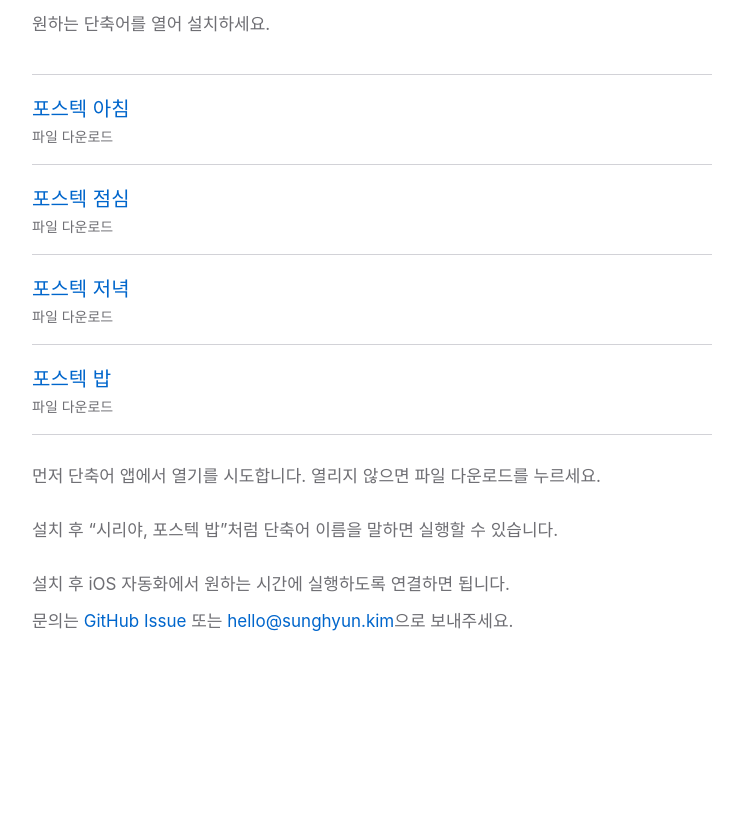
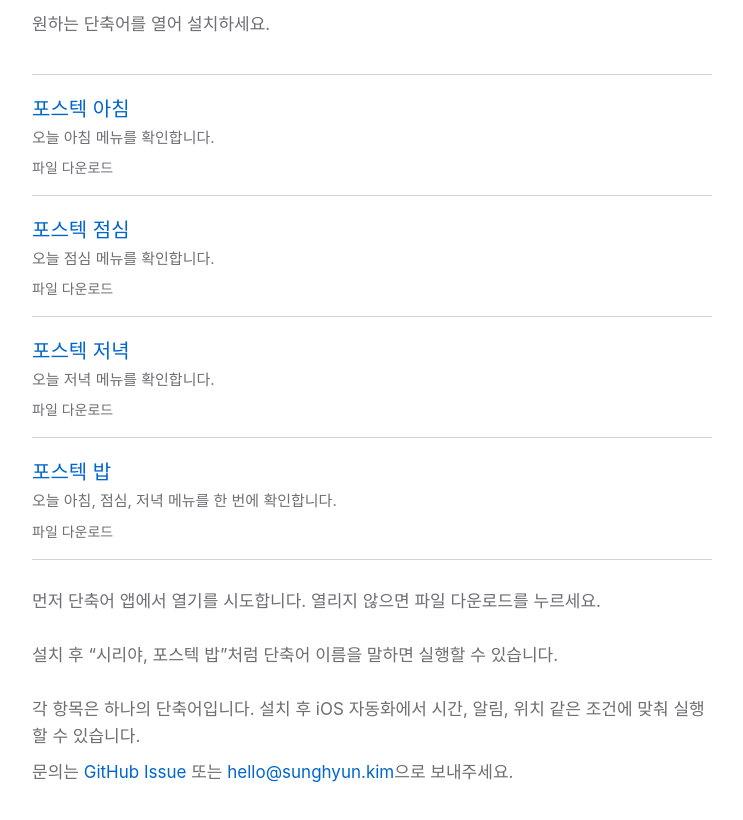
Before and after one commit to hellosunghyun/postech-dining-shortcut, a website: page docs/index.html in a window 1280 px wide. Shown: the part 116-936 px from the top of the page, without its empty margins (268-1011 px from the left). Before the commit the page ends 822 px from the top, so only its background shows below. Drawn offline with Linux system fonts and the light colour scheme.

Commit message:
docs: 단축어 기능 설명 추가

```diff
--- a/docs/index.html
+++ b/docs/index.html
@@ -20,6 +20,7 @@
           <a href="shortcuts://import-shortcut/?url=https%3A%2F%2Fgithub.com%2Fhellosunghyun%2Fpostech-dining-shortcut%2Freleases%2Fdownload%2Flatest%2Fpostech-breakfast.shortcut">
             포스텍 아침
           </a>
+          <p>오늘 아침 메뉴를 확인합니다.</p>
           <a class="fallback" href="https://github.com/hellosunghyun/postech-dining-shortcut/releases/download/latest/postech-breakfast.shortcut">
             파일 다운로드
           </a>
@@ -28,6 +29,7 @@
           <a href="shortcuts://import-shortcut/?url=https%3A%2F%2Fgithub.com%2Fhellosunghyun%2Fpostech-dining-shortcut%2Freleases%2Fdownload%2Flatest%2Fpostech-lunch.shortcut">
             포스텍 점심
           </a>
+          <p>오늘 점심 메뉴를 확인합니다.</p>
           <a class="fallback" href="https://github.com/hellosunghyun/postech-dining-shortcut/releases/download/latest/postech-lunch.shortcut">
             파일 다운로드
           </a>
@@ -36,6 +38,7 @@
           <a href="shortcuts://import-shortcut/?url=https%3A%2F%2Fgithub.com%2Fhellosunghyun%2Fpostech-dining-shortcut%2Freleases%2Fdownload%2Flatest%2Fpostech-dinner.shortcut">
             포스텍 저녁
           </a>
+          <p>오늘 저녁 메뉴를 확인합니다.</p>
           <a class="fallback" href="https://github.com/hellosunghyun/postech-dining-shortcut/releases/download/latest/postech-dinner.shortcut">
             파일 다운로드
           </a>
@@ -44,6 +47,7 @@
           <a href="shortcuts://import-shortcut/?url=https%3A%2F%2Fgithub.com%2Fhellosunghyun%2Fpostech-dining-shortcut%2Freleases%2Fdownload%2Flatest%2Fpostech-all.shortcut">
             포스텍 밥
           </a>
+          <p>오늘 아침, 점심, 저녁 메뉴를 한 번에 확인합니다.</p>
           <a class="fallback" href="https://github.com/hellosunghyun/postech-dining-shortcut/releases/download/latest/postech-all.shortcut">
             파일 다운로드
           </a>
@@ -54,7 +58,9 @@
       <p class="note">
         설치 후 “시리야, 포스텍 밥”처럼 단축어 이름을 말하면 실행할 수 있습니다.
       </p>
-      <p class="note">설치 후 iOS 자동화에서 원하는 시간에 실행하도록 연결하면 됩니다.</p>
+      <p class="note">
+        각 항목은 하나의 단축어입니다. 설치 후 iOS 자동화에서 시간, 알림, 위치 같은 조건에 맞춰 실행할 수 있습니다.
+      </p>
       <p class="contact">
         문의는
         <a href="https://github.com/hellosunghyun/postech-dining-shortcut/issues">GitHub Issue</a>
--- a/docs/styles.css
+++ b/docs/styles.css
@@ -49,14 +49,20 @@
 
 .downloads a {
   display: block;
-  padding: 18px 0 4px;
+  padding: 18px 0 0;
   color: var(--blue);
   font-size: 20px;
   text-decoration: none;
 }
 
+.downloads p {
+  margin-top: 4px;
+  font-size: 15px;
+}
+
 .downloads .fallback {
   display: inline-block;
+  margin-top: 8px;
   padding: 0 0 18px;
   color: var(--muted);
   font-size: 14px;
```
